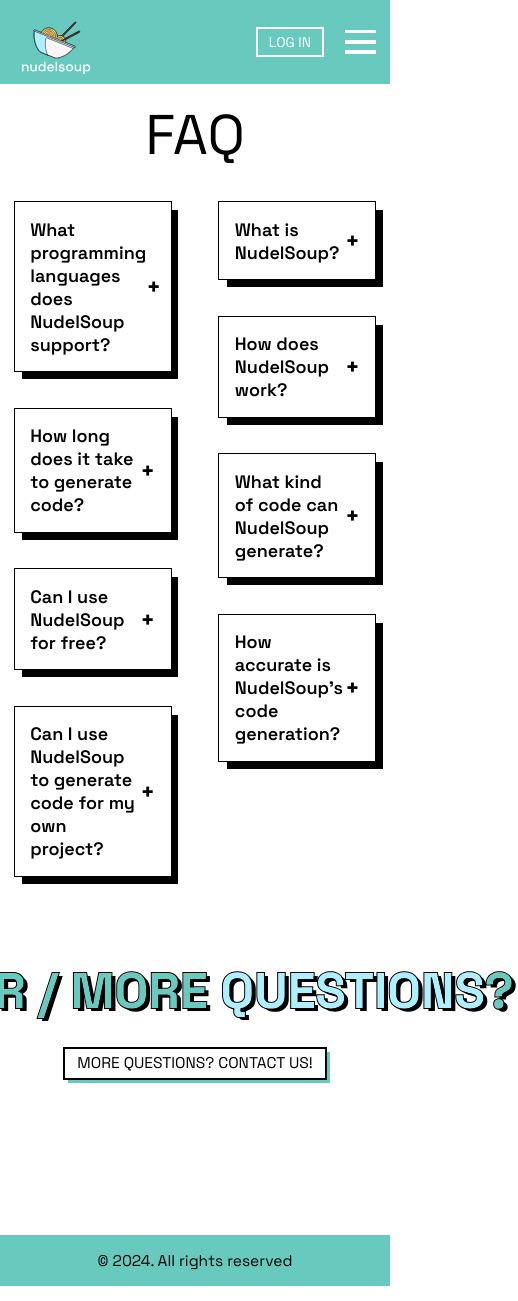
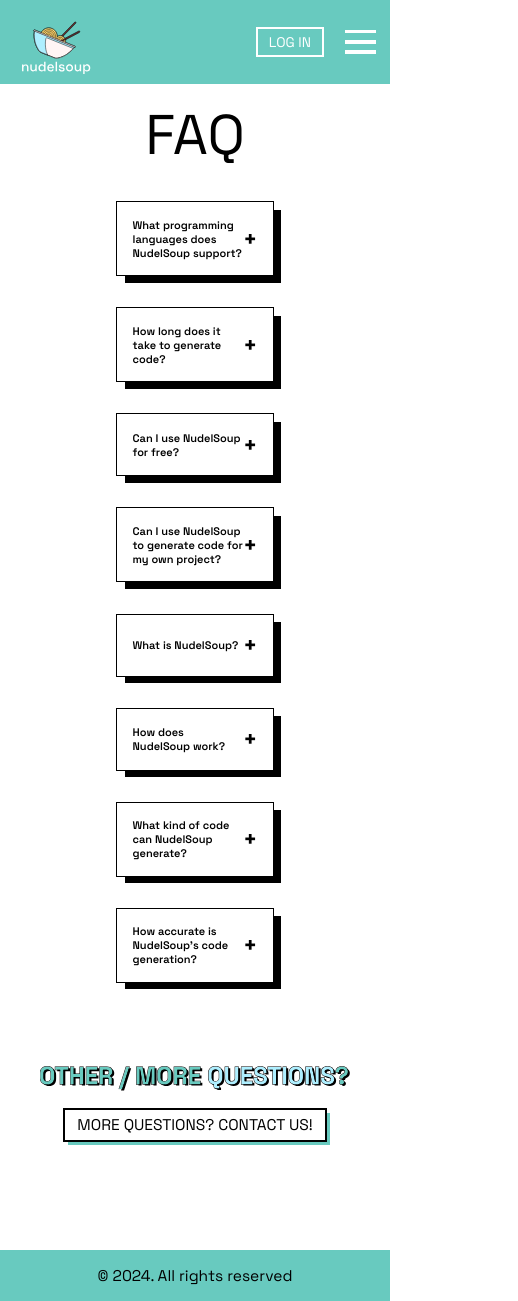
Before and after one commit to whyKirbyyCh/nudelsoup-Frontend, a Next.js app: page /faq in a window 390 px wide. Shown: the whole page, 518 px wide, since content can reach past the window. Built offline with nearby package versions, Linux system fonts and the light colour scheme.

Commit message:
cleaned the code for the FAQ page and made it responsive

```diff
--- a/src/app/faq/page.module.css
+++ b/src/app/faq/page.module.css
@@ -17,7 +17,7 @@
     flex-direction: column;
     justify-content: center;
     align-items: center;
-    margin-bottom: 10em;
+    margin-bottom: 7em;
 }
 
 .pageEndButton {
@@ -42,3 +42,23 @@
     flex-direction: column;
     gap: 1em;
 }
+
+@media (max-width: 920px) {
+    .mainPart{
+        flex-direction: column;
+        gap: 1em;
+    }
+
+    .faqBoxWrapperLeft{
+        display: flex;
+        flex-direction: column;
+        gap: 1em;
+
+    }
+
+    .faqBoxWrapperRight{
+        display: flex;
+        flex-direction: column;
+        gap: 1em;
+    }
+}
--- a/src/styles/components/pageFAQBox.module.css
+++ b/src/styles/components/pageFAQBox.module.css
@@ -2,9 +2,9 @@
     position: relative;
     width: 40vw;
     background-color: var(--background-color);
-    border: 1px solid var(--text-color);
+    border: 0.05em solid var(--text-color);
     cursor: pointer;
-    margin-bottom: 20px;
+    margin-bottom: 1em;
 }
 
 .faqBox::after {
@@ -32,14 +32,14 @@
 }
 
 .toggleIcon {
-    font-size: 24px;
+    font-size: 1.5em;
     font-weight: bold;
+    pointer-events: none;
 }
 
 .answer {
     max-height: 0;
     overflow: hidden;
-    transition: max-height 0.5s ease-in-out, padding 0.5s ease-in-out;
     padding: 0 16px;
 }
 
@@ -52,3 +52,43 @@
     max-height: 500px;
     padding: 16px 16px;
 }
+
+@media (max-width: 1440px) {
+    .question {
+        font-size: 16px;
+    }
+
+    .answer p {
+        font-size: 14px;
+    }
+}
+
+@media (max-width: 1280px) {
+    .question {
+        font-size: 14px;
+    }
+
+    .answer p {
+        font-size: 14px;
+    }
+}
+
+@media (max-width: 1140px) {
+    .question {
+        font-size: 12px;
+    }
+
+    .answer p {
+        font-size: 12px;
+    }
+}
+
+@media (max-width: 1000px) {
+    .question {
+        font-size: 11px;
+    }
+
+    .answer p {
+        font-size: 11px;
+    }
+}
--- a/src/styles/components/pageSVGElement.module.css
+++ b/src/styles/components/pageSVGElement.module.css
@@ -0,0 +1,13 @@
+.svgElementWrapper {
+    display: flex;
+    justify-content: center;
+    align-items: center;
+}
+
+@media (max-width: 1440px) {
+    .svgElement {
+        max-width: 80%;
+        max-height: 80%;
+    }
+
+}
```
